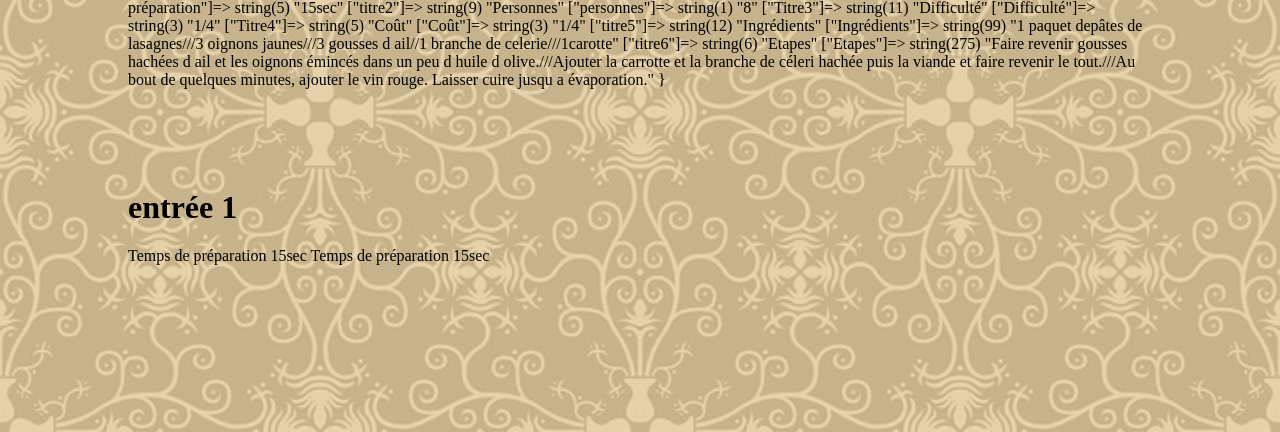
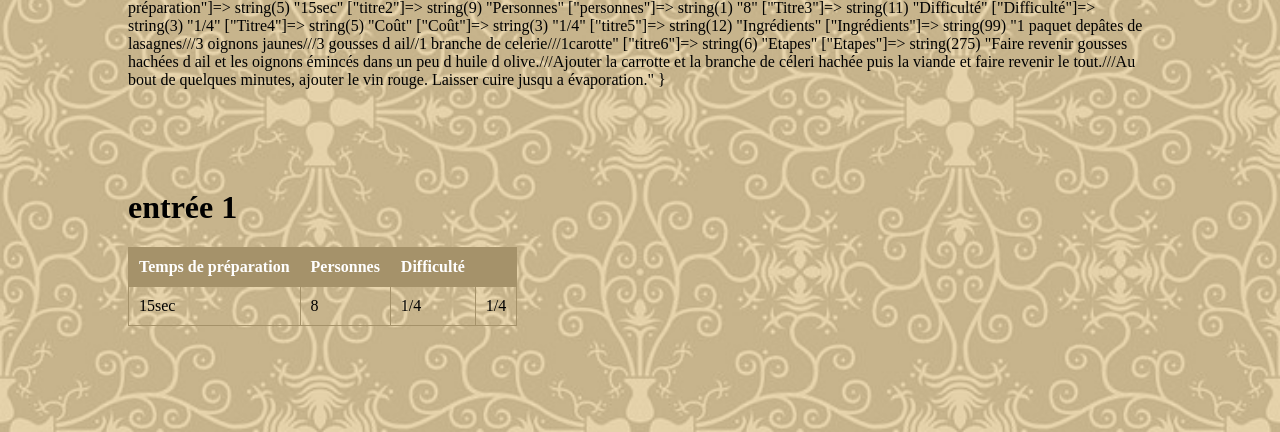
Before and after one commit to Skandaax/recettes_base, a PHP site: page /index.php in a window 1280 px wide. Shown: the part 368-800 px from the top of the page. Run offline with PHP 8.4, Linux system fonts and the light colour scheme; data that the repository does not hold is empty.

Commit message:
modification php

```diff
--- a/html/recettes.php
+++ b/html/recettes.php
@@ -41,15 +41,21 @@ var_dump($recetes_test);
     <h1><?php echo $recetes_test['titre']?></h1>
     <div><?php ?></div>
     <div>
+    <table>
         <tr>
-            <td><?php echo $recetes_test['titre1']?></td>
-            <td><?php echo $recetes_test['Temps de préparation']?></td>
+            <th><?php echo $recetes_test['titre1']?></th>
+            <th><?php echo $recetes_test['titre2']?></th>
+            <th><?php echo $recetes_test['Titre3']?></th>
+            <th><?php echo $recetes_test['titre4']?></th>
+            </tr>
         </tr>
         <tr>
-            <td><?php echo $recetes_test['titre1']?></td>
             <td><?php echo $recetes_test['Temps de préparation']?></td>
+            <td><?php echo $recetes_test['personnes']?></td>
+            <td><?php echo $recetes_test['Difficulté']?></td>
+            <td><?php echo $recetes_test['Coût']?></td>
         </tr>
-
+    </table>
     </div>
 
 </body>
--- a/index.html
+++ b/index.html
@@ -37,6 +37,7 @@
         </header>
 
 
+
     </body>
 
 </html>
```
